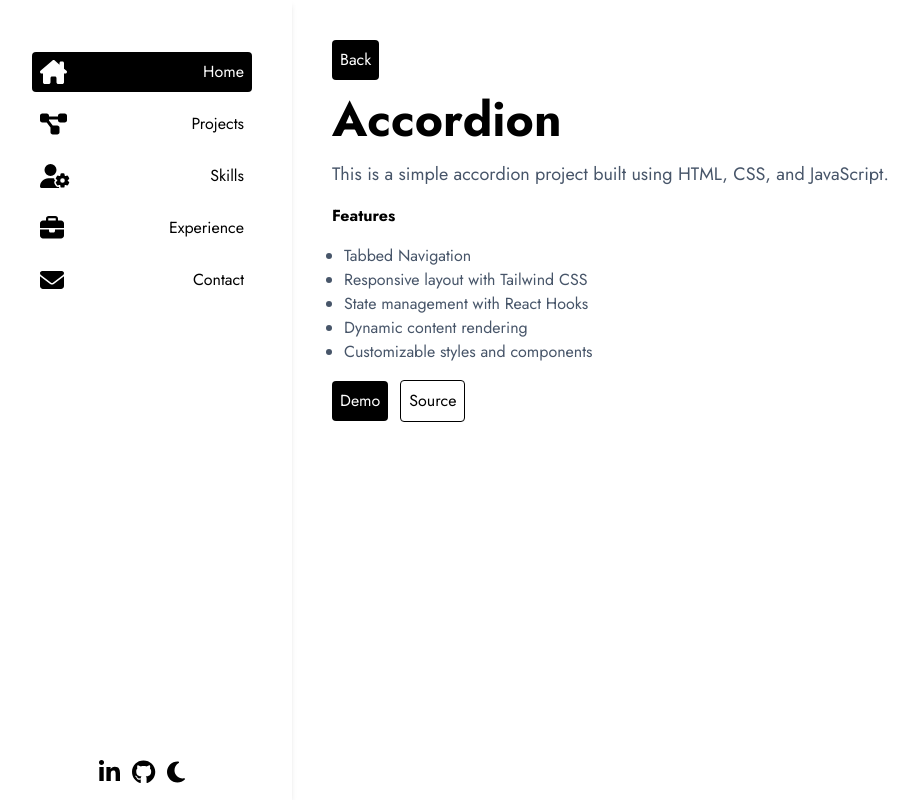
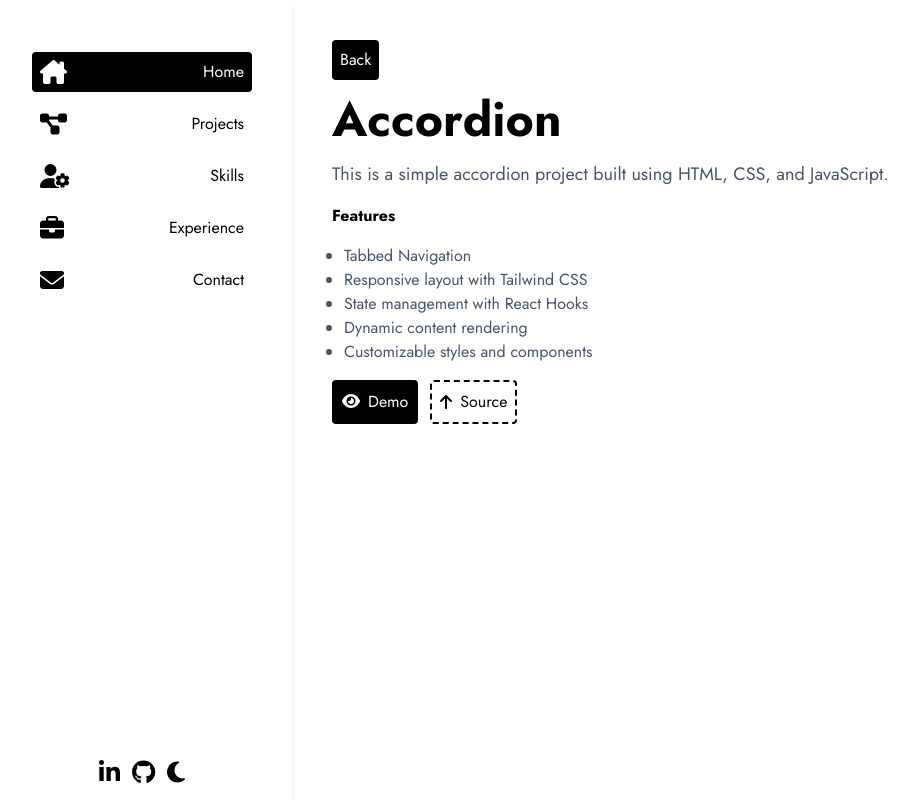
Before and after one commit to Mark-Alexis-Posadas/react-portfolio, a React (Vite) app: page /projects/Accordion in a window 1280 px wide. Shown: the whole page, without its empty margins (8-926 px from the left). Built offline with nearby package versions, Linux system fonts and the light colour scheme.

Commit message:
added project details buttons theme

```diff
--- a/src/pages/ProjectDetails/index.tsx
+++ b/src/pages/ProjectDetails/index.tsx
@@ -2,6 +2,8 @@ import React from "react";
 import { Link, useParams } from "react-router-dom";
 import Wrapper from "../../components/Wrapper";
 import { Project } from "../../types/Project";
+import { FontAwesomeIcon } from "@fortawesome/react-fontawesome";
+import { faArrowUp, faEye } from "@fortawesome/free-solid-svg-icons";
 
 interface Props {
   projectsData: Project[];
@@ -46,11 +48,22 @@ const ProjectDetails: React.FC<Props> = ({ projectsData, isDark }) => {
             {project.pageTitle}
           </h1>
 
-          <p className="text-lg text-slate-600 my-4">{project.description}</p>
+          <p
+            className={`${
+              isDark ? "dark:text-[#999]" : "dark:text-slate-600"
+            } text-lg  my-4`}
+          >
+            {project.description}
+          </p>
           <h2 className="font-bold">Features</h2>
           <ul className="list-disc ml-3 my-4">
             {project.features.map((feature, index) => (
-              <li key={index} className="text-slate-600">
+              <li
+                key={index}
+                className={`${
+                  isDark ? "dark:text-[#999]" : "dark:text-slate-600"
+                }`}
+              >
                 {feature.text}
               </li>
             ))}
@@ -61,16 +74,26 @@ const ProjectDetails: React.FC<Props> = ({ projectsData, isDark }) => {
               href={project.demo}
               target="_blank"
               rel="noopener noreferrer"
-              className="text-white bg-black rounded p-2"
+              className={`${
+                isDark
+                  ? "dark:bg-white dark:text-black"
+                  : "dark:bg-black dark:text-white"
+              } rounded p-2 border-2 border-black`}
             >
+              <FontAwesomeIcon icon={faEye} className="mr-2" />
               Demo
             </a>
             <a
               href={project.source}
               target="_blank"
               rel="noopener noreferrer"
-              className="rounded text-black border border-black p-2"
+              className={`${
+                isDark
+                  ? "dark:text-[#999] dark:border-[#999]"
+                  : "dark:text-black dark:border-black "
+              } border-dashed border-2 rounded p-2 flex items-center justify-center`}
             >
+              <FontAwesomeIcon icon={faArrowUp} className="mr-2" />
               Source
             </a>
           </ul>
```
